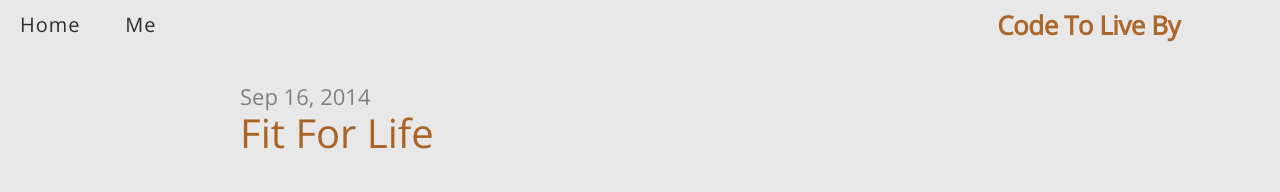
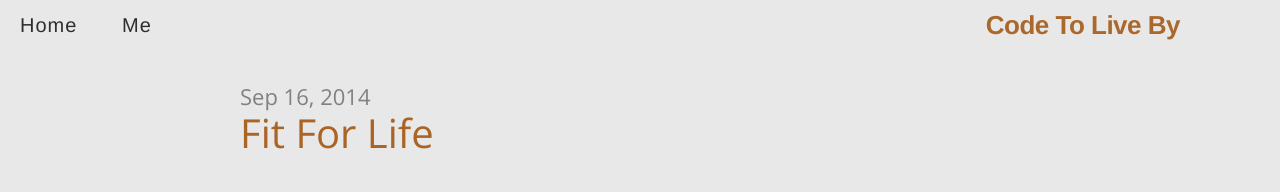
Before and after one commit to shawnlknight/blog, a Jekyll site: the page built from index.html, in a window 1280 px wide. Shown: the top 192 px of the page. Built offline with Jekyll 4.4.1, drawn with Linux system fonts in a browser that asks for light colours; some web fonts are replaced; the list of posts is cut into pages by our own code.

Commit message:
Update main.css

```diff
--- a/css/main.css
+++ b/css/main.css
@@ -59,7 +59,7 @@
 .site-title:visited {
   display: block;
   color: #a96426;
-  /*font-family: "Signika Negative";*/
+  font-family: "Signika Negative", Helvetica, Arial, sans-serif;
   font-size: 26px;
   font-weight: bold;
   letter-spacing: -.5px;
@@ -87,7 +87,7 @@
   color: #282828;
   letter-spacing: 1px;
   font-size: 20px;
-  /*font-family: "Signika Negative", Helvetica, Arial, sans-serif;*/
+  font-family: "Signika Negative", Helvetica, Arial, sans-serif;
 }
 
 .site-nav .page-link:hover {
```
